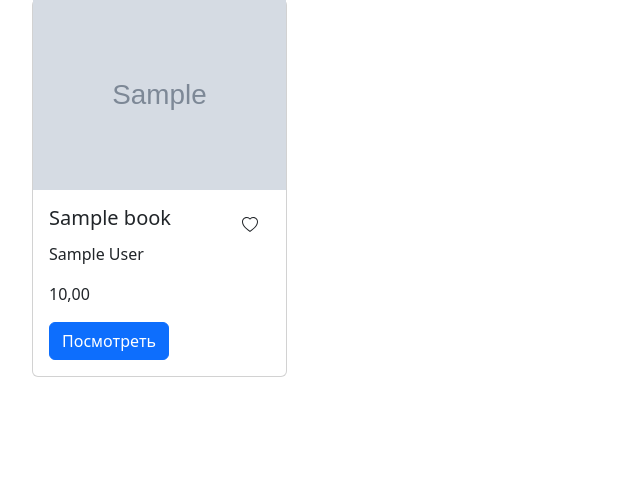
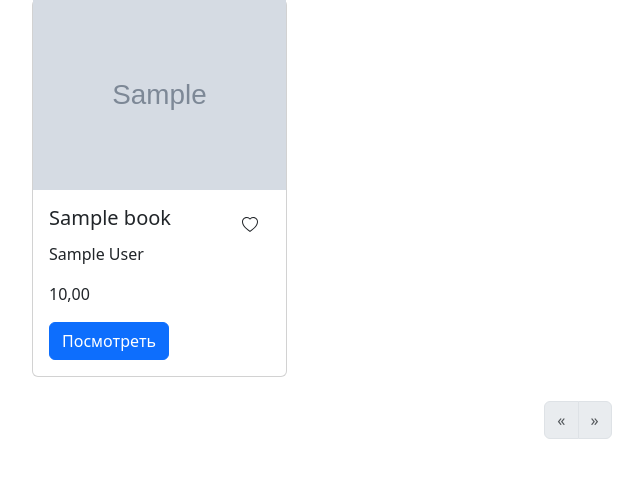
Before and after one commit to Kirillo1/libra-buy-project, a Django app: page / in a window 1280 px wide. Shown: the part 108-609 px from the top of the page, without its empty margins (62-705 px from the left). Run offline with Django 5.2, Linux system fonts and the light colour scheme; tables that the repository leaves empty hold one stand-in row (values such as "Sample post"); grey boxes marked "Sample" are stand-in pictures; parts of the project's set-up code (start-up, migrations or seed data) failed here and were passed over.

Commit message:
Реализована пагинация на главной странице

```diff
--- a/templates/books/index.html
+++ b/templates/books/index.html
@@ -11,7 +11,7 @@
       {% for book in books %}
         <div class="col-12 col-md-6 col-lg-3 mb-4 d-flex">
           <div class="card" style="width: 100%;">
-            <img src="{% if book.image %} {{ book.image.url }} {% else %} {% static 'img/default_img.jpg'%} {% endif %}">
+            <img src="{% if book.image %} {{ book.image.url }} {% else %} {% static 'img/default_img.jpg' %} {% endif %}">
             <div class="card-body">
               <div class="d-flex justify-content-between">
                 <h5 class="card-title">{{ book.name }}</h5>
@@ -29,6 +29,46 @@
         </div>
       {% endfor %}
     </div>
+
+    <nav aria-label="Page navigation example">
+      <ul class="pagination justify-content-center">
+        {% if books.has_previous %}
+          <li class="page-item">
+            <a class="page-link" href="?page={{ books.previous_page_number }}" aria-label="Previous">
+              <span aria-hidden="true">&laquo;</span>
+            </a>
+          </li>
+        {% else %}
+          <li class="page-item disabled">
+            <span class="page-link">&laquo;</span>
+          </li>
+        {% endif %}
+
+        {% for page_num in books.paginator.page_range %}
+          {% if books.number == page_num %}
+            <li class="page-item active">
+              <span class="page-link">{{ page_num }}</span>
+            </li>
+          {% else %}
+            <li class="page-item">
+              <a class="page-link" href="?page={{ page_num }}">{{ page_num }}</a>
+            </li>
+          {% endif %}
+        {% endfor %}
+
+        {% if books.has_next %}
+          <li class="page-item">
+            <a class="page-link" href="?page={{ books.next_page_number }}" aria-label="Next">
+              <span aria-hidden="true">&raquo;</span>
+            </a>
+          </li>
+        {% else %}
+          <li class="page-item disabled">
+            <span class="page-link">&raquo;</span>
+          </li>
+        {% endif %}
+      </ul>
+    </nav>
   </div>
 {% else %}
   <h1>Товара нет</h1>
```
